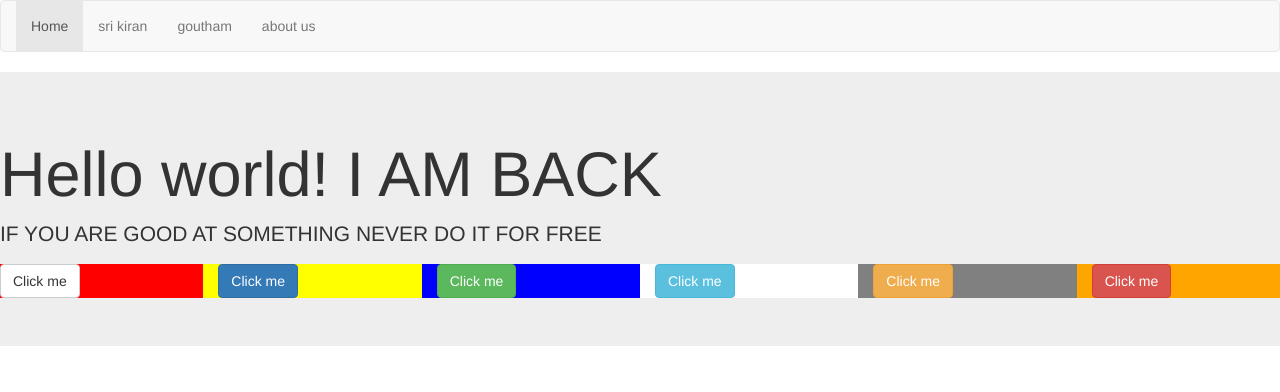
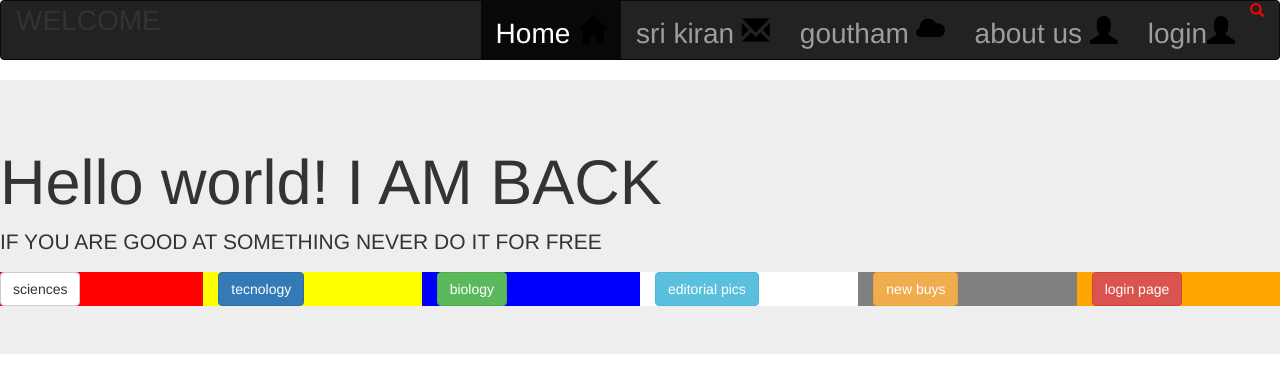
Before and after one commit to kiran14997/bootstrapworkshop, a plain HTML site: page index.html in a window 1280 px wide. Drawn offline with Linux system fonts and the light colour scheme.

Commit message:
adding login files

```diff
--- a/index.html
+++ b/index.html
@@ -3,7 +3,7 @@
      <head>
 
           <meta charset="utf-8">
-          <title>welcome back</title>
+          <title>FOSS@amrita</title>
           <link href="css/bootstrap.min.css" rel="stylesheet">
           <script src="js/bootstrap.min.js"></script>
           <script src="js/jquery-1.12.1.min.js"></script>
@@ -13,60 +13,49 @@
 
 
 
-        <nav class="navbar navbar-default">
+        <nav class="navbar navbar-inverse">
   <div class="container-fluid">
-    <div class="navbar-header">
+    <div style="font-size:2em" style="color:blue" class="navbar-header"> WELCOME </div>
+    <ul class="nav navbar-nav pull-right">
+      <li style="font-size:2em" class="active"><a href="#">Home <span style="color:black;" class="glyphicon glyphicon-home"> </span></a></li>
+      <li><a style="font-size:2em" href="https://mail.google.com/mail/u/0/#inbox">sri kiran <span style="color:black;" class="glyphicon glyphicon-envelope"> </span></a></li>
+      <li><a style="font-size:2em" href="https://mail.google.com/mail/u/0/#all/1530e43969741989">goutham <span style="color:black;" class="glyphicon glyphicon-cloud"> </span></a></li>
+      <li><a style="font-size:2em" href="#">about us <span style="color:black;" class="glyphicon glyphicon-user"> </span></a></li>
+      <li><a style="font-size:2em" href="file:///home/likewise-open/AMRITAVIDYA/u4cse15168/Desktop/bootstrap/bootstrap-3.3.6-dist/loginpage.html">login<span style="color:black;" class="glyphicon glyphicon-user"> </span></a></li>
+    <span style="color:red;" class="glyphicon glyphicon-search"> </span>
 
-    </div>
-    <ul class="nav navbar-nav">
-      <li class="active"><a href="#">Home</a></li>
-      <li><a href="https://mail.google.com/mail/u/0/#inbox">sri kiran</a></li>
-      <li><a href="https://mail.google.com/mail/u/0/#all/1530e43969741989">goutham</a></li>
-      <li><a href="#">about us</a></li>
+
     </ul>
   </div>
 </nav>
 
 
-
-
-
-
-
-
-
-
-
-
-
-
-
-
-     <div class="jumbotron">
+        <div class="jumbotron">
           <h1>Hello world! I AM BACK</h1>
           <p>IF YOU ARE GOOD AT SOMETHING NEVER DO IT FOR FREE</p>
           <div >
 
             <div class="row">
-                <div style="background:red" class="col-sm-2">
-          <button class="btn btn-default">Click me</button>
+                <div  style="background:red" class="col-sm-2">
+          <button class="btn btn-default">sciences</button>
               </div>
           <div style="background:yellow" class="col-sm-2">
-          <button class="btn btn-primary">Click me</button>
+          <button class="btn btn-primary">tecnology</button>
           </div>
           <div style="background:blue" class="col-sm-2">
-          <button class="btn btn-success">Click me</button>
+          <button class="btn btn-success">biology</button>
            </div>
           <div style="background:white" class="col-sm-2">
-          <button class="btn btn-info">Click me</button>
+          <button class="btn btn-info">editorial pics</button>
           </div>
           <div style="background:grey" class="col-sm-2">
-          <button class="btn btn-warning">Click me</button>
+          <button class="btn btn-warning">new buys</button>
           </div>
           <div style="background:orange" class="col-sm-2">
-          <button class="btn btn-danger">Click me</button>
-          <div >
+          <button class="btn btn-danger">login page</button>
+          </div>
      </div>
+
      </body>
 
 </html>
```
Also changed, not shown: loginpage.html (added, +38 -0 lines).
